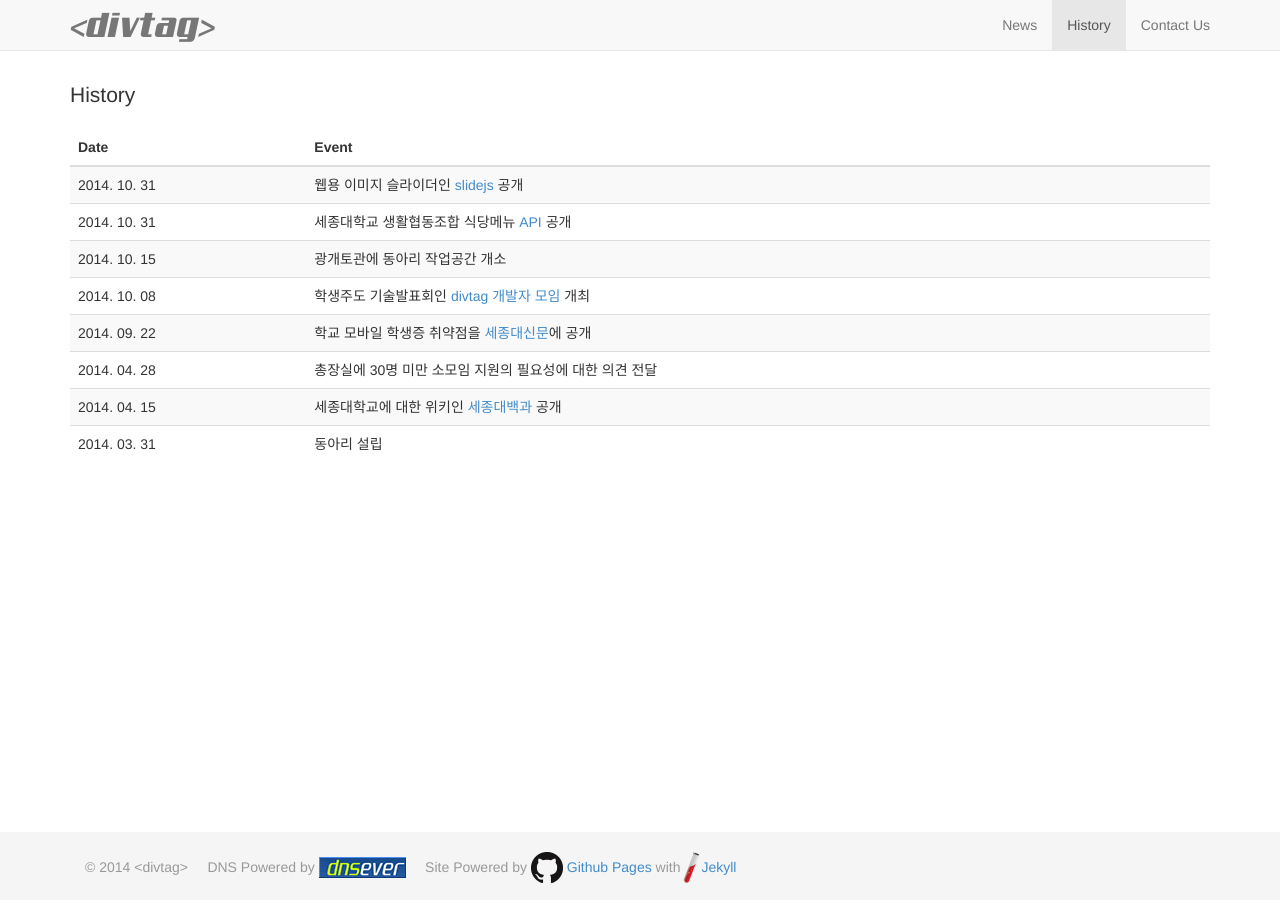
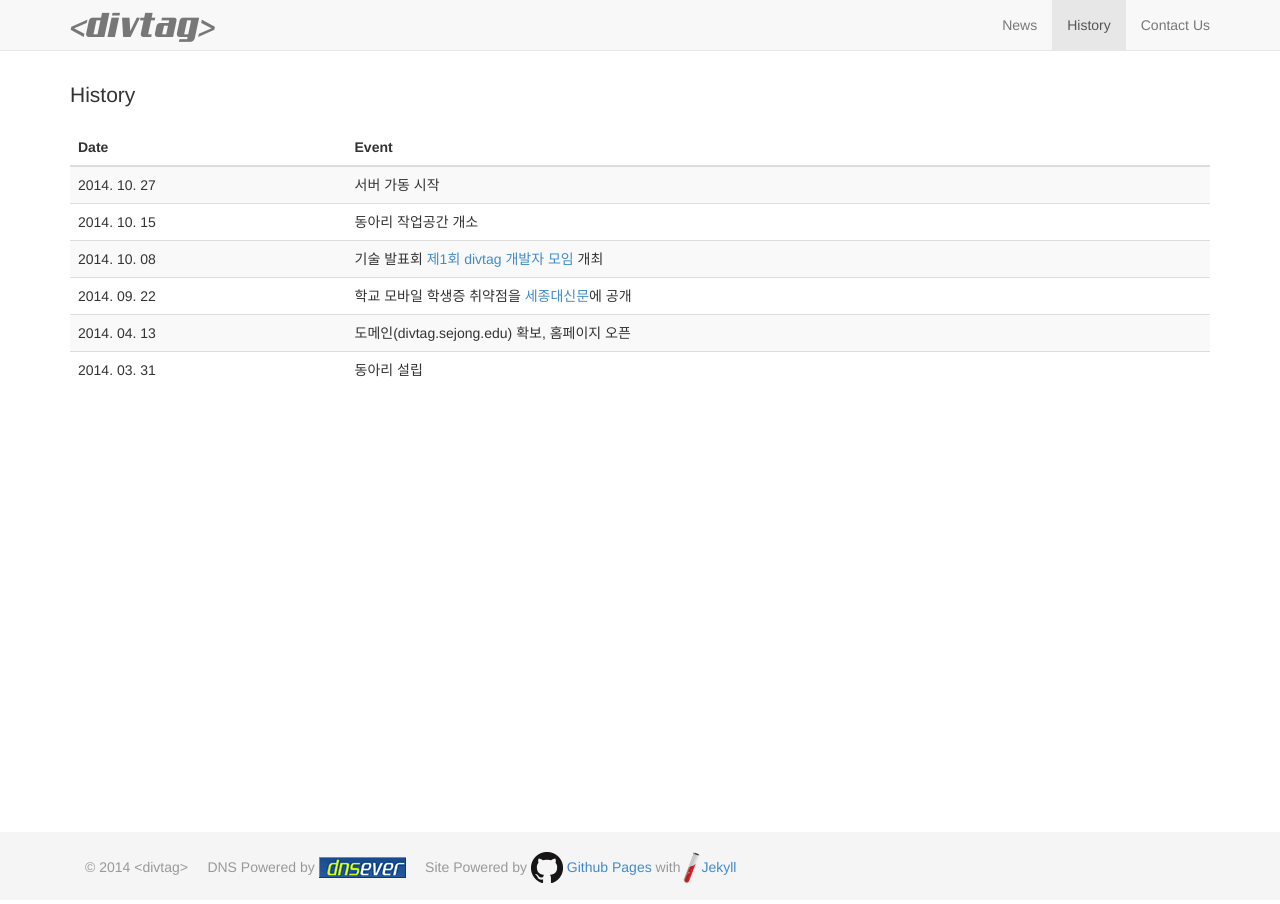
Before and after one commit to divtagers/divtagers.github.io, a Jekyll site: the page built from history/index.html, in a window 1280 px wide. Built offline with Jekyll 4.4.1, drawn with Linux system fonts in a browser that asks for light colours; nearby versions of some CDN libraries; Markdown is read by kramdown in place of the engine named in the settings.

Commit message:
Update index.html

```diff
--- a/history/index.html
+++ b/history/index.html
@@ -14,32 +14,24 @@ type: history
 	</thead>
 	<tbody>
 			<tr>
-			  <td>2014. 10. 31</td>
-			  <td>웹용 이미지 슬라이더인 <a href="https://github.com/openhiun/slidejs">slidejs</a> 공개</td>
-			</tr>
-			<tr>
-			  <td>2014. 10. 31</td>
-			  <td>세종대학교 생활협동조합 식당메뉴 <a href="http://api.hkpr.me/sejong/sjcoop_meal.json">API</a> 공개</td>
+			  <td>2014. 10. 27</td>
+			  <td>서버 가동 시작</td>
 			</tr>
 			<tr>
 			  <td>2014. 10. 15</td>
-			  <td>광개토관에 동아리 작업공간 개소</td>
+			  <td>동아리 작업공간 개소</td>
 			</tr>
 			<tr>
 			  <td>2014. 10. 08</td>
-			  <td>학생주도 기술발표회인 <a href="/first-meetup">divtag 개발자 모임</a> 개최</td>
+			  <td>기술 발표회 <a href="/first-meetup">제1회 divtag 개발자 모임</a> 개최</td>
 			</tr>
 			<tr>
 			  <td>2014. 09. 22</td>
 			  <td>학교 모바일 학생증 취약점을 <a href="https://www.facebook.com/photo.php?fbid=501881023282569&set=a.134498483354160.26848.100003820279887">세종대신문</a>에 공개</td>
 			</tr>
 			<tr>
-			  <td>2014. 04. 28</td>
-			  <td>총장실에 30명 미만 소모임 지원의 필요성에 대한 의견 전달</td>
-			</tr>
-			<tr>
-			  <td>2014. 04. 15</td>
-			  <td>세종대학교에 대한 위키인 <a href="http://sejongwiki.kr">세종대백과</a> 공개</td>
+			  <td>2014. 04. 13</td>
+			  <td>도메인(divtag.sejong.edu) 확보, 홈페이지 오픈</td>
 			</tr>
 			<tr>
 			  <td>2014. 03. 31</td>
```
